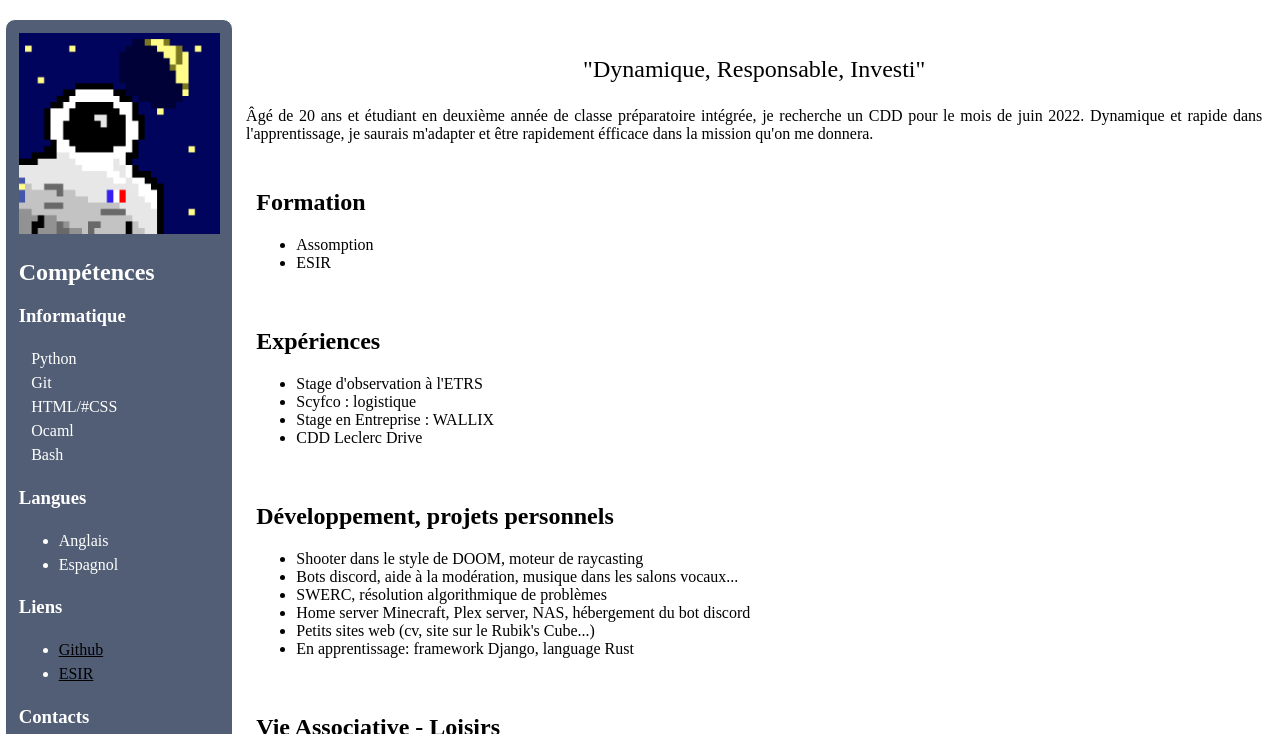
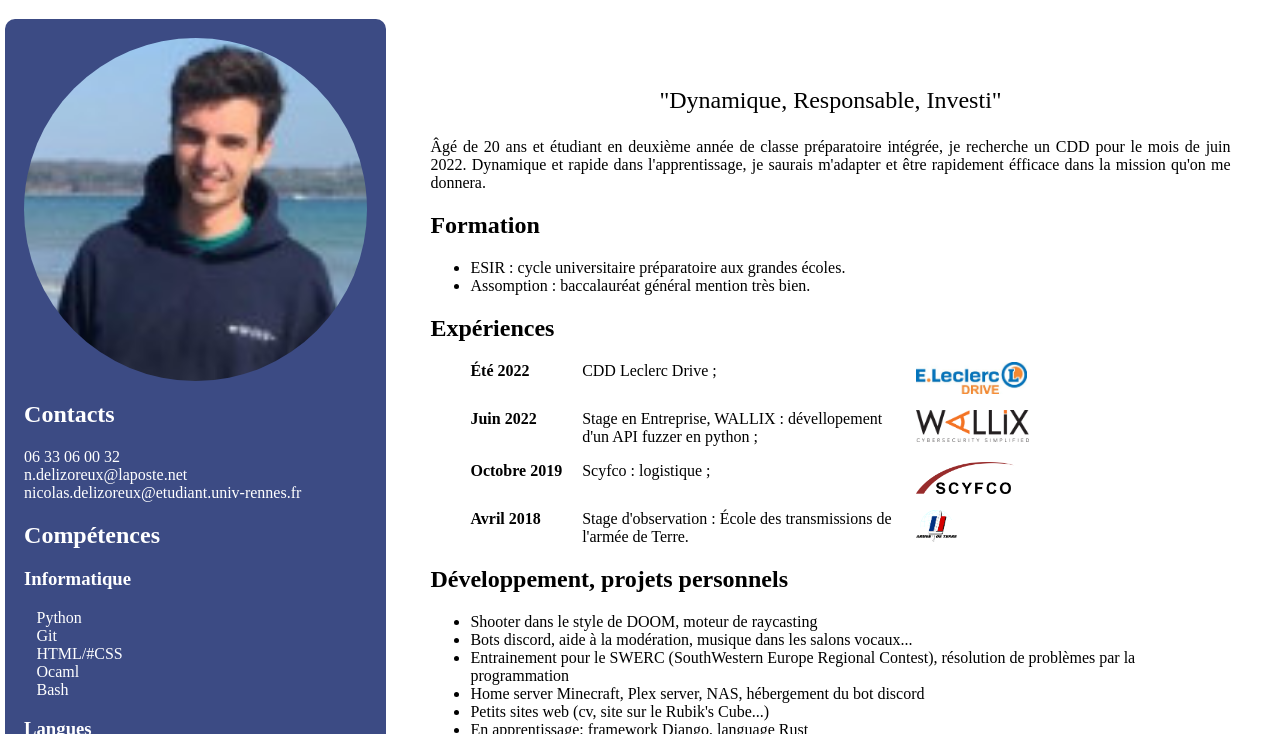
Before and after one commit to Nicosmonaute/CV, a plain HTML site: page index.html in a window 1280 px wide. Shown: the part 66-800 px from the top of the page. Drawn offline with Linux system fonts and the light colour scheme; a web font is replaced by a local one.

Commit message:
flex to grid in css, add imgs for corporations

```diff
--- a/index.html
+++ b/index.html
@@ -11,11 +11,21 @@
             <h1>Nicolas Moreau de Lizoreux</h1>
         </header>
 
-        <div class="corps">
+
 
         <aside>
-                <img src="imgs/profile.png" id="profile"/>
+            <a href="imgs/profile.png" target="_blank"><img src="imgs/small_profile.jpg" id="profile"/></a>
 
+            <section>
+            <h2>Contacts</h3>
+                <p>
+                <span class="contacts">06 33 06 00 32</span><br/>
+                <span class="contacts">n.delizoreux@laposte.net</span><br/>
+                <span class="contacts">nicolas.delizoreux@etudiant.univ-rennes.fr<span>
+                </p>
+            </section>
+
+            <section>
             <h2>Compétences</h2>
             <h3>Informatique</h3>
                 <div class="competences"><div>Python</div><div></div></div>
@@ -36,13 +46,8 @@
                     <li><a href="https://github.com/Nicosmonaute">Github</a></li>
                     <li><a href="https://esir.univ-rennes.fr/">ESIR</a></li>
                 </ul>
+            </section>
 
-                <h3>Contacts</h3>
-                    <p>
-                    06 33 06 00 32<br/>
-                    n.delizoreux@laposte.net<br/>
-                    nicolas.delizoreux<br/>@etudiant.univ-rennes.fr<br/>
-                    </p>
         </aside>
 
         <main>
@@ -58,26 +63,27 @@
             <section>
                 <h2>Formation</h2>
                     <ul>
-                            <li>Assomption</li>
-                            <li>ESIR</li>
+                        <li>ESIR : cycle universitaire préparatoire aux grandes écoles.</li>
+                        <li>Assomption : baccalauréat général mention très bien.</li>
                     </ul>
             </section>
 
             <section>
                 <h2>Expériences</h2>
-                        <ul>
-                            <li>Stage d'observation à l'ETRS</li>
-                            <li>Scyfco : logistique</li>
-                            <li>Stage en Entreprise : WALLIX</li>
-                            <li>CDD Leclerc Drive</li>
+                    <ul class="experiences">
+                        <span class="dates">Été 2022</span><li>CDD Leclerc Drive ;</li><img class="experiences_imgs" src="imgs/leclercdrive.jpeg"/>
+                        <span class="dates">Juin 2022</span><li>Stage en Entreprise, WALLIX : dévellopement d'un API fuzzer en python ;</li><img class="experiences_imgs" src="imgs/wallix.png"/>
+                        <span class="dates">Octobre 2019</span><li>Scyfco : logistique ;</li><img class="experiences_imgs" src="imgs/scyfco.png"/>
+                        <span class="dates">Avril 2018</span><li>Stage d'observation : École des transmissions de l'armée de Terre.</li><img class="experiences_imgs" src="imgs/french_army.png"/>
                     </ul>
             </section>
+
             <section>
                 <h2>Développement, projets personnels</h2>
                     <ul>
                         <li>Shooter dans le style de DOOM, moteur de raycasting</li>
                         <li>Bots discord, aide à la modération, musique dans les salons vocaux...</li>
-                            <li>SWERC, résolution algorithmique de problèmes </li>
+                        <li>Entrainement pour le SWERC (SouthWestern Europe Regional Contest), résolution de problèmes par la programmation</li>
                         <li>Home server Minecraft, Plex server, NAS, hébergement du bot discord</li>
                         <li>Petits sites web (cv, site sur le Rubik's Cube...)</li>
                         <li>En apprentissage: framework Django, language Rust</li>
@@ -90,14 +96,10 @@
                         <li>Chef Scout</li>
                         <li>Modérateur Discord</li>
                         <li>Musculation et Tennis</li>
-                            <li>Entrainement pour le SWERC (SouthWestern Europe Regional Contest)</li>
                     </ul>
             </section>
 
-
-
         </main>
-        </div>
 
     </body>
 </html>
--- a/style.css
+++ b/style.css
@@ -7,24 +7,31 @@ body {
     font-family: "Ubuntu Nerd Font";
     margin : auto;
     padding : 5px;
+
+    display: grid;
+    grid-template-columns: 30% 70%;
+    grid-template-rows: 2;
 }
 
 h1 {
     text-align: center;
 }
 
+header {
+    grid-column-start: 1;
+    grid-column-end: end;
+}
+
 main {
-    padding: 1%;
+    padding: 5%;
+
 }
 
 aside {
-    border: 1px solid;
+    padding: 5%;
+    color:white;
+    background-color: #3c4b84;
     border-radius: 10px;
-    padding: 1%;
-    color: white;
-    background-color: #525E75;
-    width: 25%;
-    line-height: 1.5em;
 }
 
 footer {
@@ -34,15 +41,16 @@ footer {
 
 section {
     width: 100%;
-    padding: 1%;
 }
 
 #profile {
+    display:block;
+    border-radius: 50%;
     width: 100%;
 }
 
 a {
-    color: black;
+    color: yellow;
 }
 
 p {
@@ -56,21 +64,15 @@ p {
 }
 
 a:visited {
-    color: rgb(38, 39, 46);
+    color: lightgrey;
 }
 
 a:hover {
-    background-color:coral;
+    background-color: blue;
 }
 
 a:active {
     background-color: greenyellow;
-}
-
-.corps {
-    display: flex;
-    flex-direction: row;
-
 }
 
 .description {
@@ -81,3 +83,33 @@ a:active {
 #left {
     text-align: center;
 }
+
+img:hover {
+    opacity: 0.5;
+}
+
+.contacts {
+    word-wrap: break-word;
+}
+
+.contacts:hover {
+    background-color: white;
+    text-decoration: underline;
+    color:black;
+}
+
+.experiences {
+    display: grid;
+    grid-template-columns: auto 1fr 1fr;
+    column-gap:20px;
+    row-gap: 1em;
+    list-style-type:none;
+}
+
+.dates {
+    font-weight: bold;
+}
+
+.experiences_imgs {
+    height: 2em;
+}
```
Also changed, not shown: imgs/french_army.png (added), imgs/leclercdrive.jpeg (added), imgs/scyfco.png (added), imgs/small_profile.jpg (added), imgs/wallix.png (added). Lines whose indentation alone changed are shown as unchanged.
